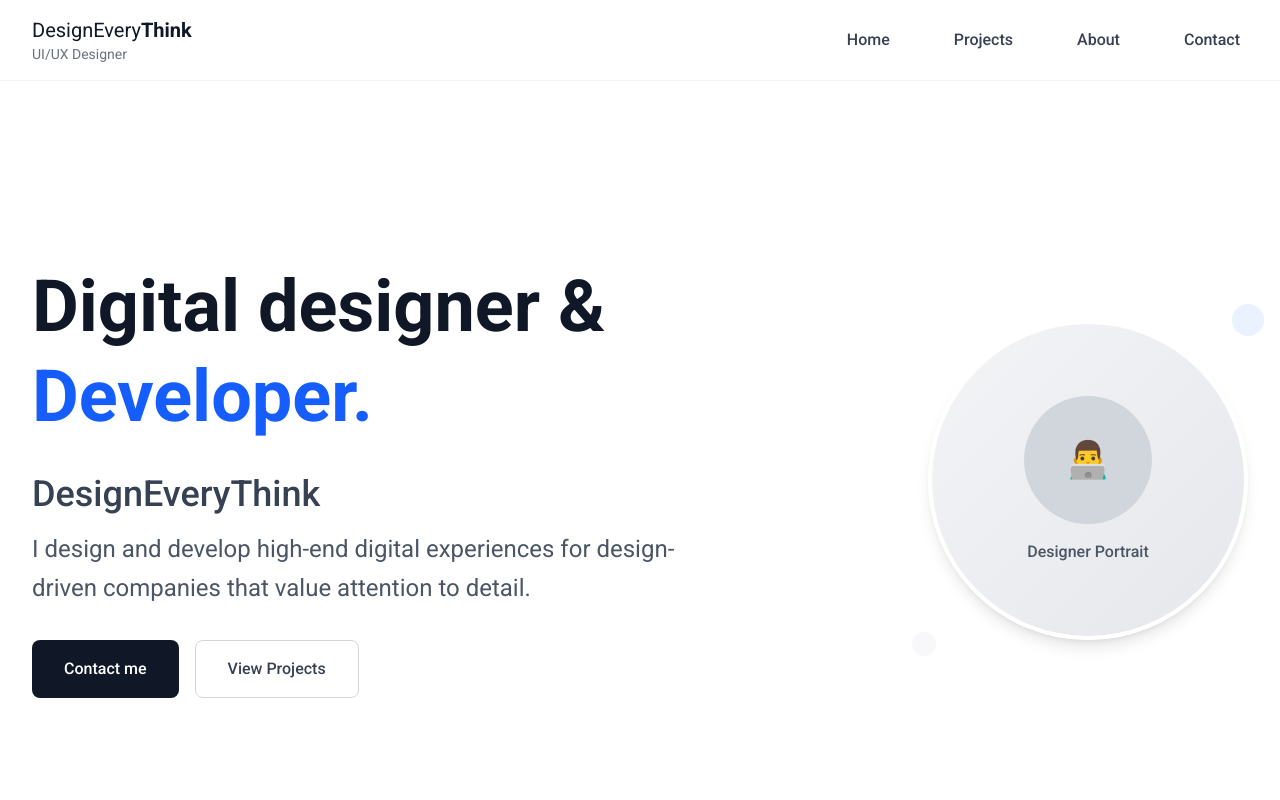
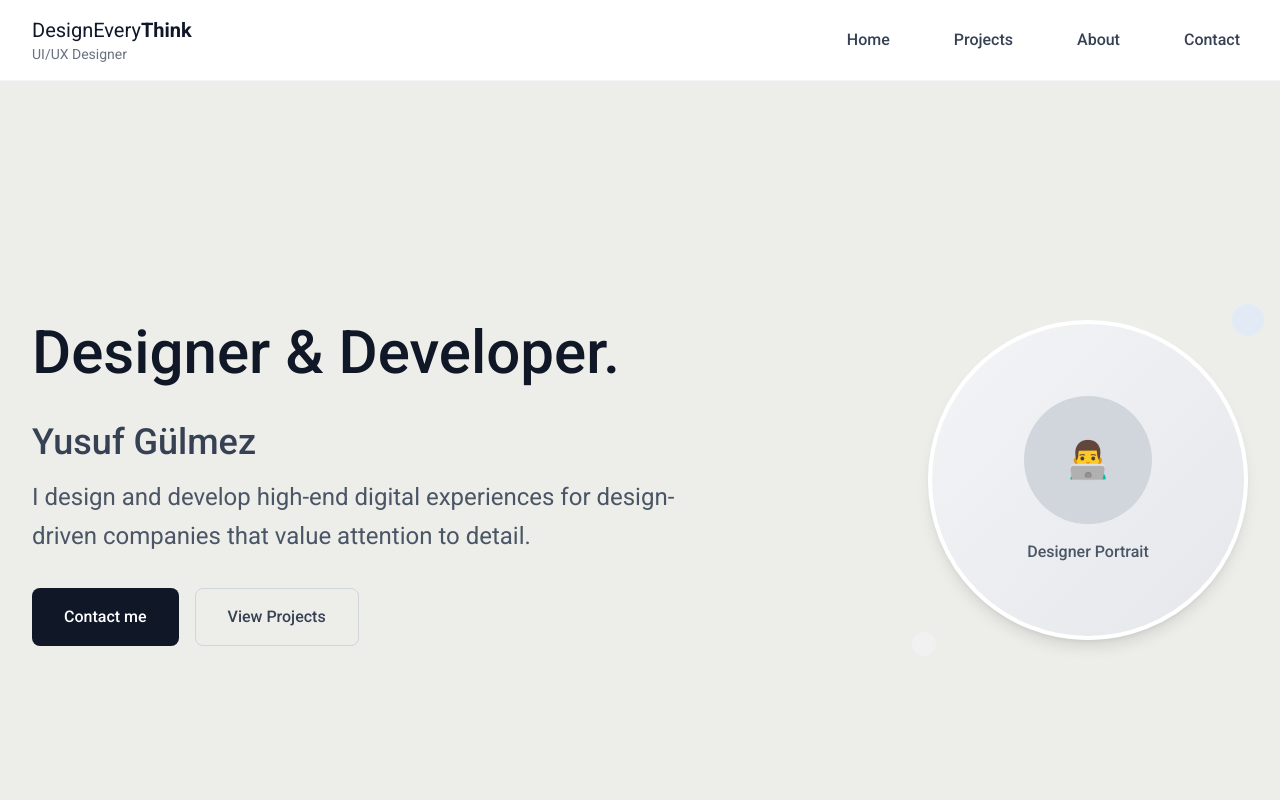
Before and after one commit to yusufgulmezz/portfolio, a Next.js app: page / in a window 1280 px wide. Shown: the top 800 px of the page. Built offline with nearby package versions, Linux system fonts and the light colour scheme.

Commit message:
HeroSection bileşeninde stil güncellemeleri yapıldı. Arka plan rengi değiştirildi, başlık metni güncellendi ve font boyutları ile ağırlıkları ayarlandı. Ayrıca, alt başlık olarak "Yusuf Gülmez" eklendi.

```diff
--- a/src/components/sections/HeroSection.tsx
+++ b/src/components/sections/HeroSection.tsx
@@ -16,7 +16,7 @@ const HeroSection = () => {
   }, []);
 
   return (
-    <section className="relative min-h-screen bg-white">
+    <section className="relative min-h-screen bg-[#edede9]">
       {/* Main Content Container */}
       <div className="max-w-7xl mx-auto px-6 lg:px-8">
         <div className="min-h-screen flex items-center">
@@ -34,10 +34,10 @@ const HeroSection = () => {
                 initial={{ opacity: 0, y: 20 }}
                 animate={isLoaded ? { opacity: 1, y: 0 } : { opacity: 0, y: 20 }}
                 transition={{ duration: 0.8, delay: 0.4 }}
-                className="text-4xl sm:text-5xl lg:text-6xl xl:text-7xl font-bold text-gray-900 mb-8 leading-tight"
+                className="text-3xl sm:text-4xl lg:text-5xl xl:text-6xl font-medium text-gray-900 mb-8 leading-tight"
               >
-                Digital designer &{' '}
-                <span className="text-blue-600">Developer.</span>
+                Designer &{' '}
+                <span className="text-gray-900">Developer.</span>
               </motion.h1>
 
               {/* Subtitle */}
@@ -48,7 +48,7 @@ const HeroSection = () => {
                 className="mb-8"
               >
                 <h2 className="text-2xl sm:text-3xl lg:text-4xl font-medium text-gray-700 mb-4">
-                  DesignEveryThink
+                  Yusuf Gülmez
                 </h2>
                 <p className="text-lg sm:text-xl lg:text-2xl text-gray-600 leading-relaxed max-w-2xl">
                   I design and develop high-end digital experiences for design-driven companies that value attention to detail.
```
